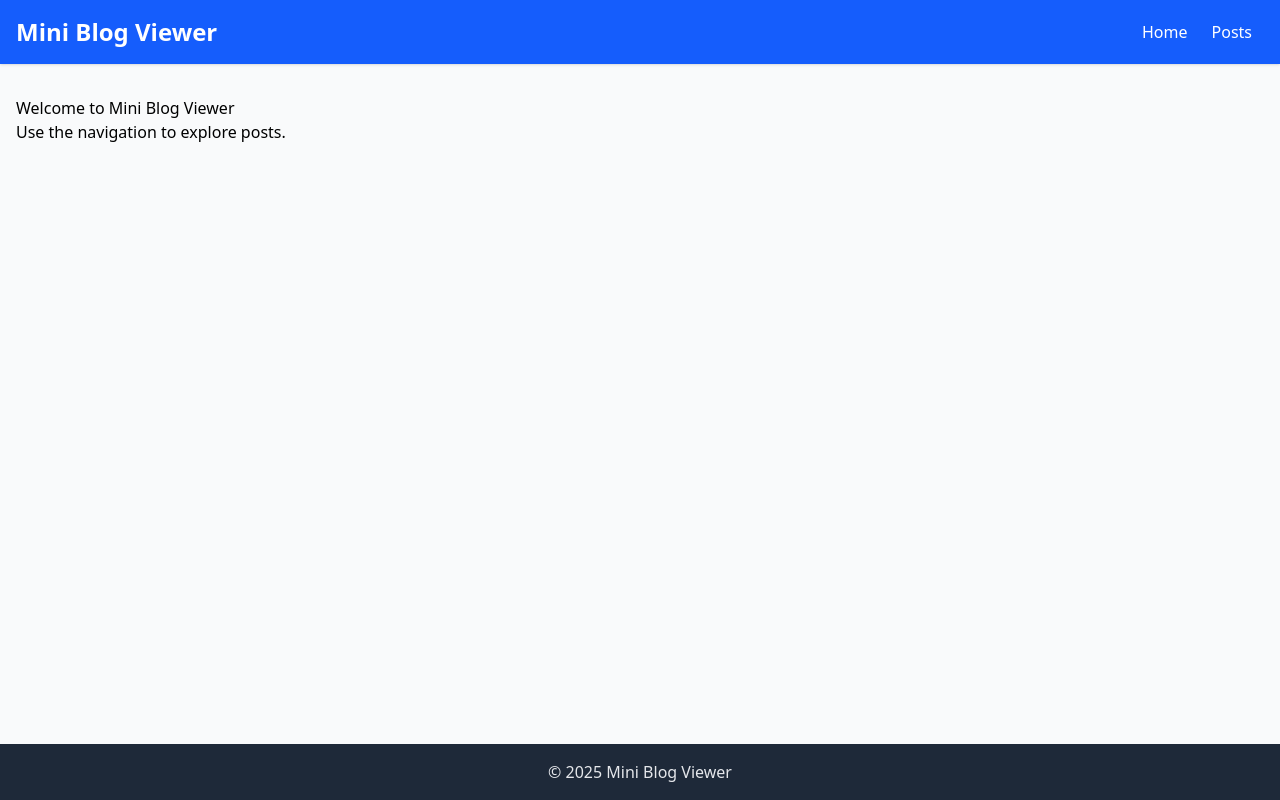
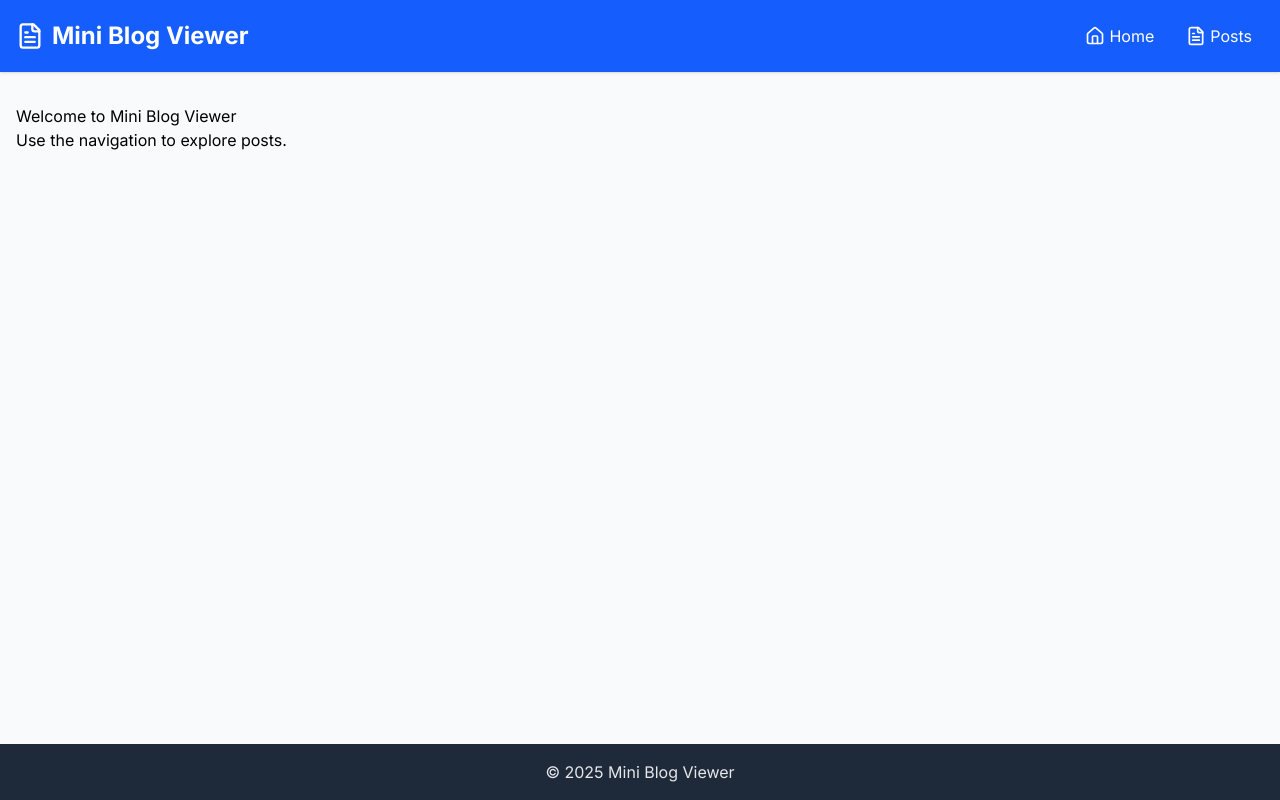
Before and after one commit to kushal18-codes/mini-blog-viewer, a React (Vite) app: page / in a window 1280 px wide. Built offline with nearby package versions, Linux system fonts and the light colour scheme.

Commit message:
feat(layout): update layout with new font and icons
- add @fontsource/inter for font styling
- integrate lucide-react icons for navigation

```diff
--- a/package.json
+++ b/package.json
@@ -11,7 +11,9 @@
     "preview": "vite preview"
   },
   "dependencies": {
+    "@fontsource/inter": "^5.2.6",
     "@tailwindcss/vite": "^4.1.10",
+    "lucide-react": "^0.523.0",
     "react": "^19.1.0",
     "react-dom": "^19.1.0",
     "react-router-dom": "^7.6.2",
--- a/src/components/layout.tsx
+++ b/src/components/layout.tsx
@@ -1,26 +1,35 @@
+import { FileText, Home as HomeIcon } from 'lucide-react';
 import type { ReactNode } from 'react';
 import { Link } from 'react-router-dom';
+import '@fontsource/inter/400.css';
+import '@fontsource/inter/700.css';
 
 export default function Layout({
   children,
 }: Readonly<{ children: ReactNode }>) {
   return (
-    <div className="flex min-h-screen flex-col bg-gray-50">
+    <div
+      className="flex min-h-screen flex-col bg-gray-50 font-sans"
+      style={{ fontFamily: 'Inter, sans-serif' }}
+    >
       <header className="bg-blue-600 py-4 text-white shadow">
         <div className="container mx-auto flex items-center justify-between px-4">
-          <h1 className="font-bold text-2xl">Mini Blog Viewer</h1>
-          <nav>
+          <div className="flex items-center gap-2">
+            <FileText className="h-7 w-7" />
+            <h1 className="font-bold text-2xl">Mini Blog Viewer</h1>
+          </div>
+          <nav className="flex gap-2">
             <Link
-              className="rounded px-3 py-2 transition hover:bg-blue-700"
+              className="flex items-center gap-1 rounded px-3 py-2 transition hover:bg-blue-700"
               to="/"
             >
-              Home
+              <HomeIcon className="h-5 w-5" /> Home
             </Link>
             <Link
-              className="rounded px-3 py-2 transition hover:bg-blue-700"
+              className="flex items-center gap-1 rounded px-3 py-2 transition hover:bg-blue-700"
               to="/posts"
             >
-              Posts
+              <FileText className="h-5 w-5" /> Posts
             </Link>
           </nav>
         </div>
```
Also changed, not shown: 1 other file (tests, documents, lock files or other folders).
